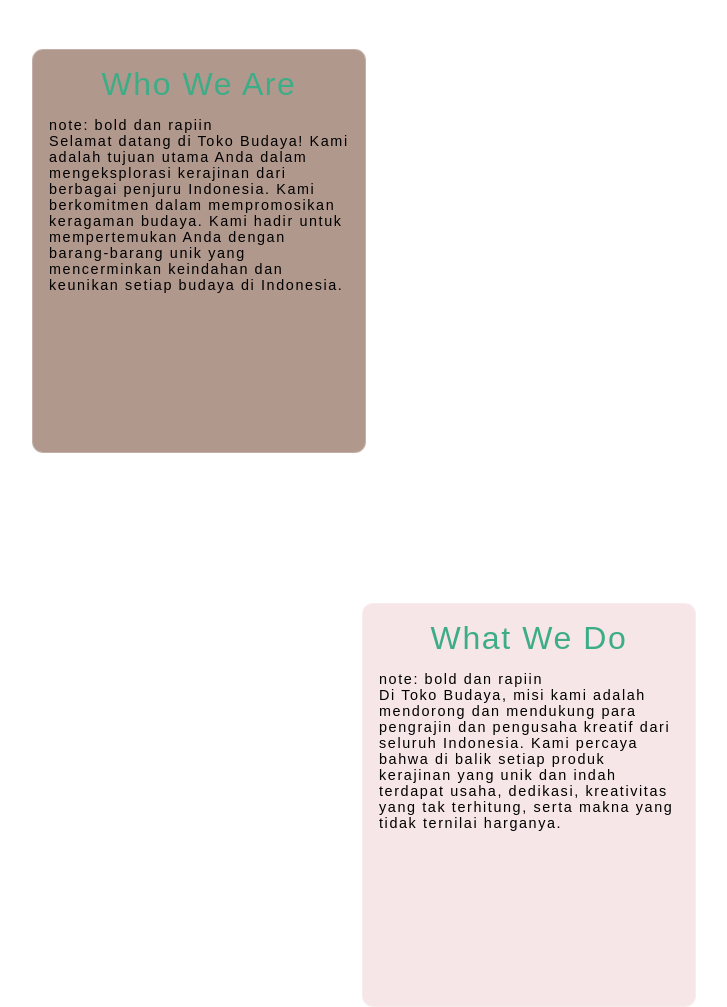
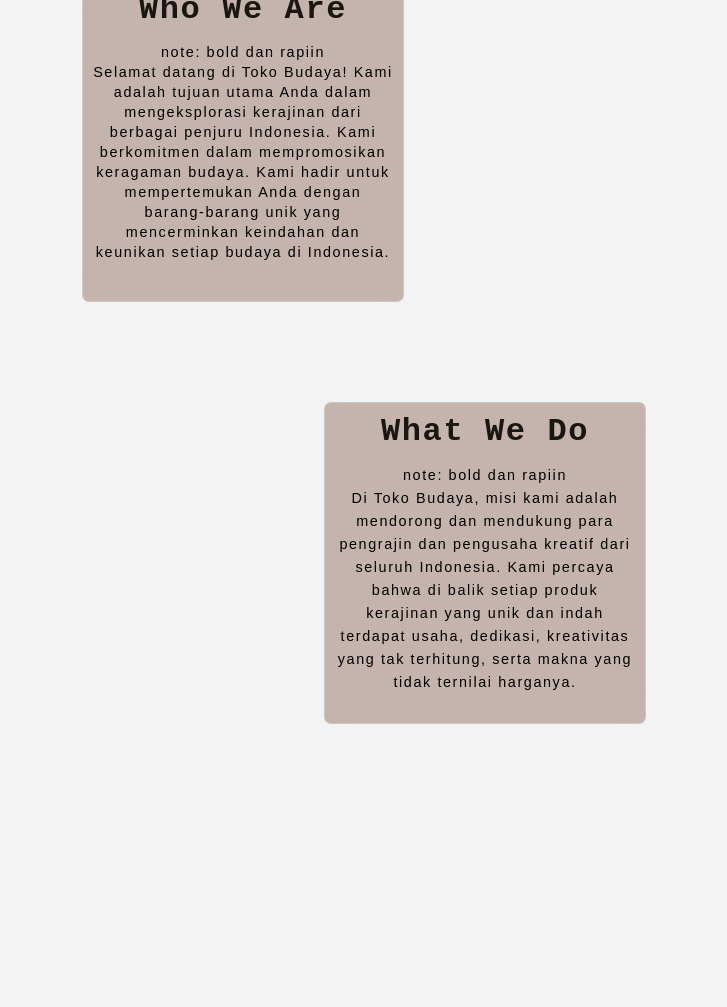
Before and after one commit to shintyadhitawputri/TokoBudaya, a PHP site: page /bagian/aboutus.html in a window 1280 px wide. Shown: the part 501-1508 px from the top of the page, without its empty margins (276-1003 px from the left). After the commit the page ends 1225 px from the top, so only its background shows below. Run offline with PHP 8.4, Linux system fonts and the light colour scheme; some web fonts are replaced.

Commit message:
Update aboutus.css
insert navbar and design about us container

```diff
--- a/bagian/aboutus.css
+++ b/bagian/aboutus.css
@@ -1,4 +1,208 @@
 @import url('https://fonts.googleapis.com/css2?family=Dancing+Script:wght@400;500;600;700&family=Poppins:wght@400;500;600&family=Source+Code+Pro:wght@300;400;500&family=Ysabeau+Infant:ital,wght@0,600;0,700;0,800;1,400;1,500&family=Ysabeau+SC:wght@400;600&display=swap');
+@import url('https://fonts.googleapis.com/css2?family=Roboto:wght@100;300;400;500;700&display=swap');
+
+:root{
+    --main-color:#FBBB17;
+    --black:#13131a;
+    --bg:#010103;
+    --border:.1rem solid rgb(0, 0, 0);
+}
+
+html{
+    font-size: 62.5%;
+    overflow-x: hidden;
+    scroll-padding-top: 9rem;
+    scroll-behavior: smooth;
+}
+
+html::-webkit-scrollbar{
+    background: .8rem;
+}
+
+html::-webkit-scrollbar-track{
+    background: transparent;
+}
+
+html::-webkit-scrollbar-thumb{
+    background: #686663e2;
+}
+
+body{
+    background: #fff;
+}
+
+.btn{
+    margin-top: 1rem;
+    display: inline-block;
+    padding: .9rem 3rem;
+    font-size: 1.7rem;
+    color: var(--black);
+    background-color: var(--main-color);
+    cursor: pointer;
+}
+
+.btn:hover{
+    letter-spacing: .2rem;
+}
+
+.header{
+    background: #272420;
+    display: flex;
+    align-items: center;
+    justify-content: space-between;
+    padding: 1.5rem 5%;
+    border-bottom: var(--border);
+    position: fixed;
+    top: 0; left: 0; right: 0;
+    z-index: 1000;
+}
+
+.header .logo img{
+    height: 6rem;
+}
+
+.header .navbar a{
+    margin: 0 1rem;
+    font-size: 1.6rem;
+    color: #fff;
+}
+
+.header .navbar a:hover{
+    color: var(--main-color);
+    padding-bottom: .5rem;
+}
+
+.header .icons div{
+    color: #fff;
+    cursor: pointer;
+    font-size: 2.5rem;
+    margin-left: 2rem;
+}
+
+.header .icons div:hover{
+    color: var(--main-color);
+}
+
+.header .search-form{
+    position: absolute;
+    top: 115%; right: 7%;
+    background: #fff;
+    color: #272420;
+    width: 50rem;
+    height: 5rem;
+    display: flex;
+    align-items: center;
+    transform: scaleY(0);
+    transform-origin: top;
+}
+
+.header .search-form.active{
+    transform: scaleY(1);
+}
+
+.header .search-form input{
+    height: 100%;
+    width: 100%;
+    font-size: 1.6rem;
+    color: var(--black);
+    background-color: #fff;
+    padding: 1rem;
+    text-transform: none;
+}
+
+.header .search-form label{
+    cursor: pointer;
+    font-size: 2.2rem;
+    margin-right: 1.5rem;
+    color: var(--black);
+}
+
+.header .search-form label:hover{
+    color: var(--main-color);
+}
+
+.header .cart-items-container{
+    position: absolute;
+    top: 100%; right: -100%;
+    height: auto;
+    width: 35rem;
+    background: #fff;
+    padding: 0 1.5rem;
+    padding-bottom: 3rem;
+}
+
+.header .cart-items-container.active{
+    right: 0;
+}
+
+.header .cart-items-container .cart-item{
+    position: relative;
+    margin: 2rem 0;
+    display: flex;
+    align-items: center;
+    gap: 1.5rem;
+}
+
+.header .cart-items-container .cart-item img{
+    height: 6rem;
+}
+
+.header .cart-items-container .cart-item .fa-times{
+    position: absolute;
+    top: 1rem; right: 1rem;
+    font-size: 2rem;
+    cursor: pointer;
+    color: var(--black);
+}
+
+.header .cart-items-container .cart-item .fa-times:hover{
+    color: var(--main-color);
+}
+
+.header .cart-items-container .cart-item .barang h3{
+    font-size: 2rem;
+    color: var(--black);
+    padding-bottom: .5rem;
+}
+
+.header .cart-items-container .cart-item .barang .harga{
+    font-size: 1.5rem;
+    color: var(--main-color);
+}
+
+.header .cart-items-container .btn{
+    width: 100%;
+    text-align: center;
+    font-size: 20px;
+    color: #fff;
+    background-color: var(--main-color);
+}
+
+.images{
+    padding-top: 140px;
+    padding-left: 10px;
+    padding-right: 10px;
+    padding-bottom: 15px;
+}
+section{
+    padding: 2rem 9%;
+}
+
+.heading{
+    text-align: center;
+    font-size: 3.5rem;
+    padding: 1rem;
+    color: #a2a1a1;
+}
+
+.heading span{
+    color: var(--main-color);
+}
+
+
+body {
+  background-color: #f3f3f3;
+}
 
 #navbar{
     background-color: rgb(112, 33, 11);
@@ -32,20 +236,17 @@
     height: 300px;
     width: auto;
     justify-content: center;
-    margin-top: 150px;
+    margin-top: 100px;
 }
 
-    #bottomside {
-        height: 600px;
-    }
 
     /* container1 */
   .container1 {
     position: relative;
     font-family: sans-serif;
     float: left;
-    margin-left: 300px;
-    margin-top: 150px;
+    margin-left: 350px;
+    margin-top: 100px;
   }
 
   .container1::after {
@@ -71,9 +272,9 @@
 
   .container1 .box {
     width: 300px;
-    height: 370px;
+    height: 300px;
     padding: 1rem;
-    background-color: rgba(96, 46, 23, 0.49);
+    background-color: rgba(96, 46, 23, 0.318);
     border: 1px solid rgba(255, 255, 255, 0.222);
     -webkit-backdrop-filter: blur(20px);
     backdrop-filter: blur(20px);
@@ -88,9 +289,10 @@
 
   .container1 .box .title {
     font-size: 32px;
-    font-weight: 500;
+    font-weight: bolder;
     letter-spacing: 1.6px;
-    color:rgb(61, 173, 135);
+    color:#1a1612;
+    font-family: 'Courier New', Courier, monospace;
     text-align: center;
   }
 
@@ -98,6 +300,8 @@
     font-size: 14.4px;
     font-weight: 300;
     letter-spacing: 1.6px;
+    text-align: center;
+    line-height: 20px;
   }
 
   .container1 .box:hover {
@@ -110,8 +314,8 @@
     position: relative;
     font-family: sans-serif;
     float: right;
-    margin-right: 300px;
-    margin-top: 150px;
+    margin-right: 350px;
+    margin-top: 100px;
   }
 
   .container2::after {
@@ -137,9 +341,9 @@
 
   .container2 .box {
     width: 300px;
-    height: 370px;
+    height: 300px;
     padding: 1rem;
-    background-color: rgb(167, 16, 30, 0.1);
+    background-color: rgba(96, 46, 23, 0.318);
     border: 1px solid rgba(255, 255, 255, 0.222);
     -webkit-backdrop-filter: blur(20px);
     backdrop-filter: blur(20px);
@@ -154,9 +358,10 @@
 
   .container2 .box .title {
     font-size: 32px;
-    font-weight: 500;
+    font-weight: bolder;
     letter-spacing: 1.6px;
-    color:rgb(61, 173, 135);
+    color:#1a1612;
+    font-family: 'Courier New', Courier, monospace;
     text-align: center;
   }
 
@@ -164,6 +369,8 @@
     font-size: 14.4px;
     font-weight: 300;
     letter-spacing: 1.6px;
+    text-align: center;
+    line-height: 23px;
   }
 
   .container2 .box:hover {
```
